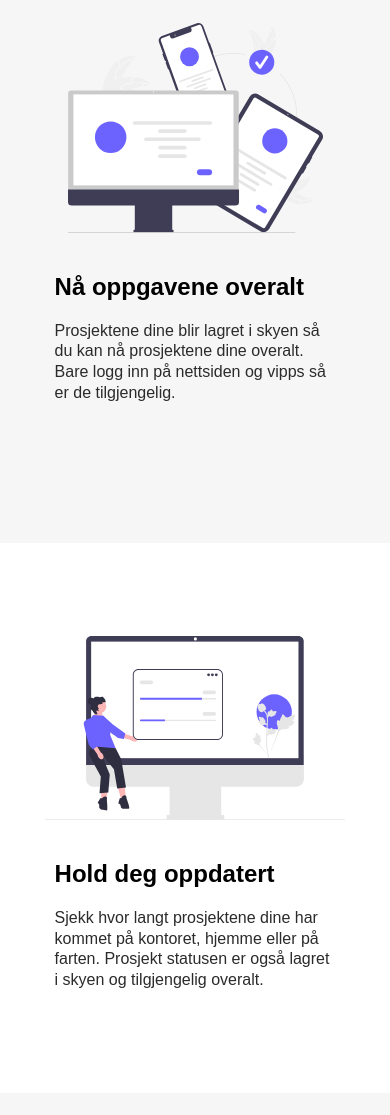
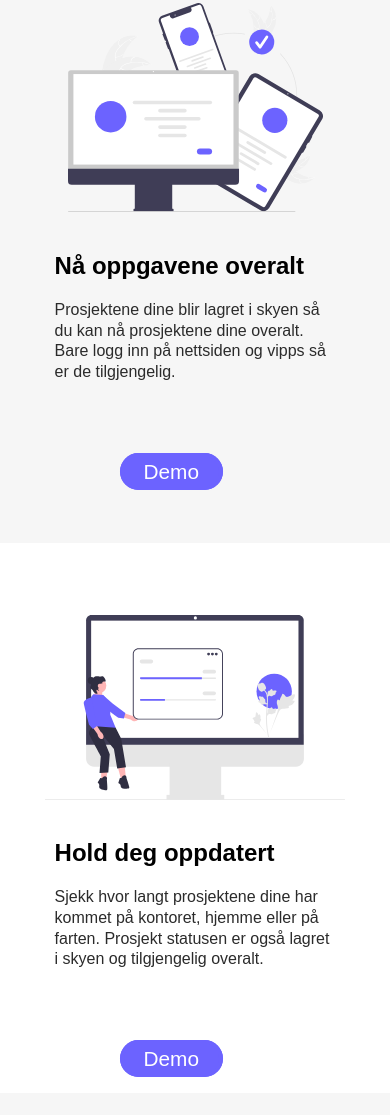
Before and after one commit to Tabgen/Task-manager, a website: page public/index.html in a window 390 px wide. Shown: the part 1653-2768 px from the top of the page. Drawn offline with nearby package versions, Linux system fonts and the light colour scheme.

Commit message:
små endringer

```diff
--- a/public/index.html
+++ b/public/index.html
@@ -52,18 +52,28 @@
     <section class="explainer-1">
         <div class="width-container">
             <div class="svg-container"><img src="/assets/SVG/undraw_scrum_board_re_wk7v.svg" alt="scrum board"/></div>
+            <div class="btn-alignment">
                 <div data-aos="fade-up" data-aos-duration="800" data-aos-easing="linear" class="text-container">
                     <h2>Organiser oppgavene dine</h2>
                     <p>Alle oppgavene dine blir organisert i et minimalistisk og brukervenlig design som gjør det lett å lagre oppgavene.</p>
+                </div>
+                <div class="hover">
+                    <a href="./webapp/index.html" class="demo">Demo</a>
+                </div>
             </div>
         </div>
     </section>
 
     <section class="explainer-2">
         <div class="width-container" id="reverse">
+            <div class="btn-alignment">
                 <div data-aos="fade-up" data-aos-duration="800" data-aos-easing="linear" class="text-container">
                     <h2>Nå oppgavene overalt</h2>
                     <p>Prosjektene dine blir lagret i skyen så du kan nå prosjektene dine overalt. Bare logg inn på nettsiden og vipps så er de tilgjengelig.</p>
+                </div>
+                <div class="hover">
+                    <a href="./webapp/index.html" class="demo">Demo</a>
+                </div>
             </div>
             <div class="svg-container"><img src="/assets/SVG/undraw_real_time_sync_re_nky7.svg" alt="real time sync" id="realtime"></div>
         </div>
@@ -72,9 +82,14 @@
     <section class="explainer-1">
         <div class="width-container">
             <div class="svg-container"><img src="/assets/SVG/undraw_online_stats_0g94.svg" alt="scrum board"/></div>
+            <div class="btn-alignment">
                 <div class="text-container" data-aos="fade-up" data-aos-duration="800" data-aos-easing="linear">
                     <h2>Hold deg oppdatert</h2>
                     <p>Sjekk hvor langt prosjektene dine har kommet på kontoret, hjemme eller på farten. Prosjekt statusen er også lagret i skyen og tilgjengelig overalt.</p>
+                </div>
+                <div class="hover">
+                    <a href="./webapp/index.html" class="demo">Demo</a>
+                </div>
             </div>
         </div>
     </section>
--- a/public/style.css
+++ b/public/style.css
@@ -160,7 +160,6 @@ nav {
 .text-container {
     height: 300px;
     padding-left: 100px;
-    width: 37%;
 }
 
 .text-container h2 {
@@ -236,11 +235,35 @@ footer {
     background-color: #6C63FF;
 }
 
+.demo {
+    width: 100%;
+    font-size: 1.3rem;
+    border-radius: 55px;
+    color: white;
+    background-color: #6C63FF;
+    text-decoration: none;
+    border: 4px solid #6C63FF;
+    padding: 3px 20px 3px 20px;
+    text-align: center;
+}
+
+.hover:hover {
+    transform: scale(1.1);
+}
 
 
+.hover {
+    width: 10%;
+    margin-left: 100px;
+    margin-top: 5%;
+    transition: transform .3s ease-in-out;
+}
 
+.btn-alignment {
+    padding-left: 100px;
+    width: 37%;
 
-
+}
 
 
 
@@ -269,8 +292,14 @@ footer {
 
     }
 
+    .btn-alignment {
+        width: 90%;
+        margin-left: 0px;
+        padding-left: 0px;
+
+    }
+
     .text-container {
-        width: 90%;
         padding-left: 0px;
         display: flex;
         flex-direction: column;
@@ -389,7 +418,7 @@ footer {
 
 }
 
-@media only screen and (min-width: 2000px) {
+@media only screen and (min-width: 2200px) {
 
     .Hero1 h1 {
         margin-top: 50px;
```
Also changed, not shown: public/innloggings side/inlogging.js (+9 -1 lines), public/webapp/database.js (+12 -8 lines). Lines whose indentation alone changed are shown as unchanged.
